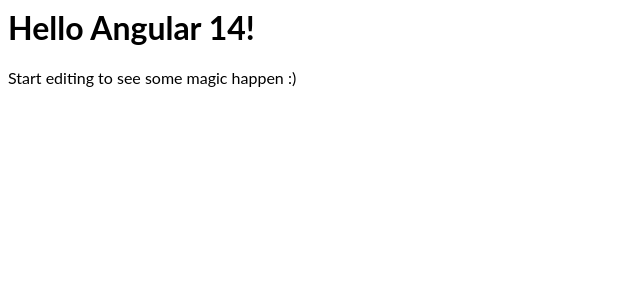
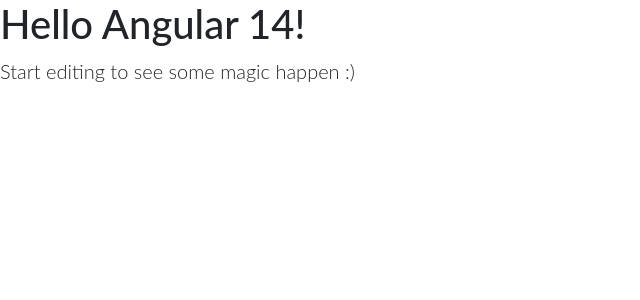
Before and after one commit to mplank70/angular-ngrx-redux-todo-list, an Angular app: page / in a window 1280 px wide. Shown: the top 300 px of the page, without its empty margins (0-640 px from the left). Built offline with nearby package versions, Linux system fonts and the light colour scheme.

Commit message:
2 files modified

```diff
--- a/src/app/app.component.html
+++ b/src/app/app.component.html
@@ -1,4 +1,4 @@
 <hello name="{{ name }}"></hello>
-<p>
+<p class="lead">
   Start editing to see some magic happen :)
 </p>
--- a/src/styles.scss
+++ b/src/styles.scss
@@ -1 +1,2 @@
 /* Add application styles & imports to this file! */
+@import "~bootstrap/dist/css/bootstrap.min.css";
```
